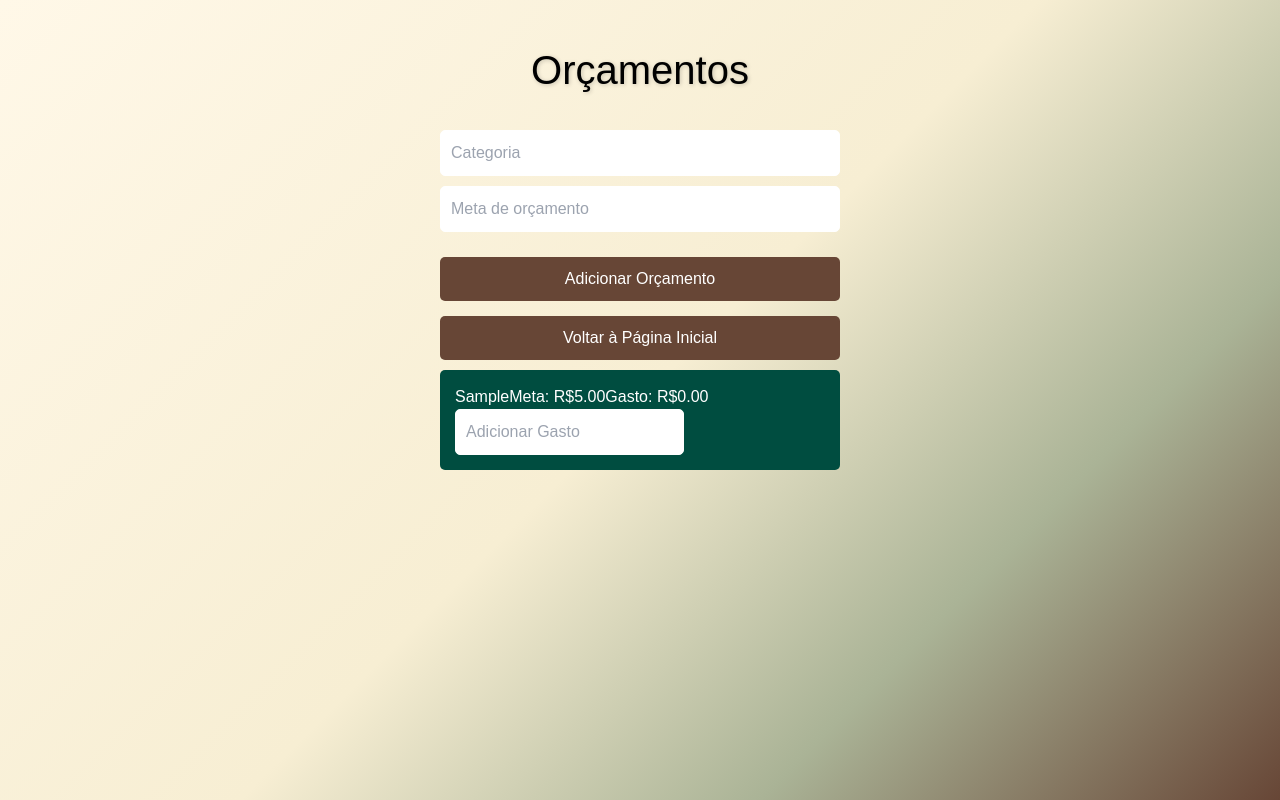
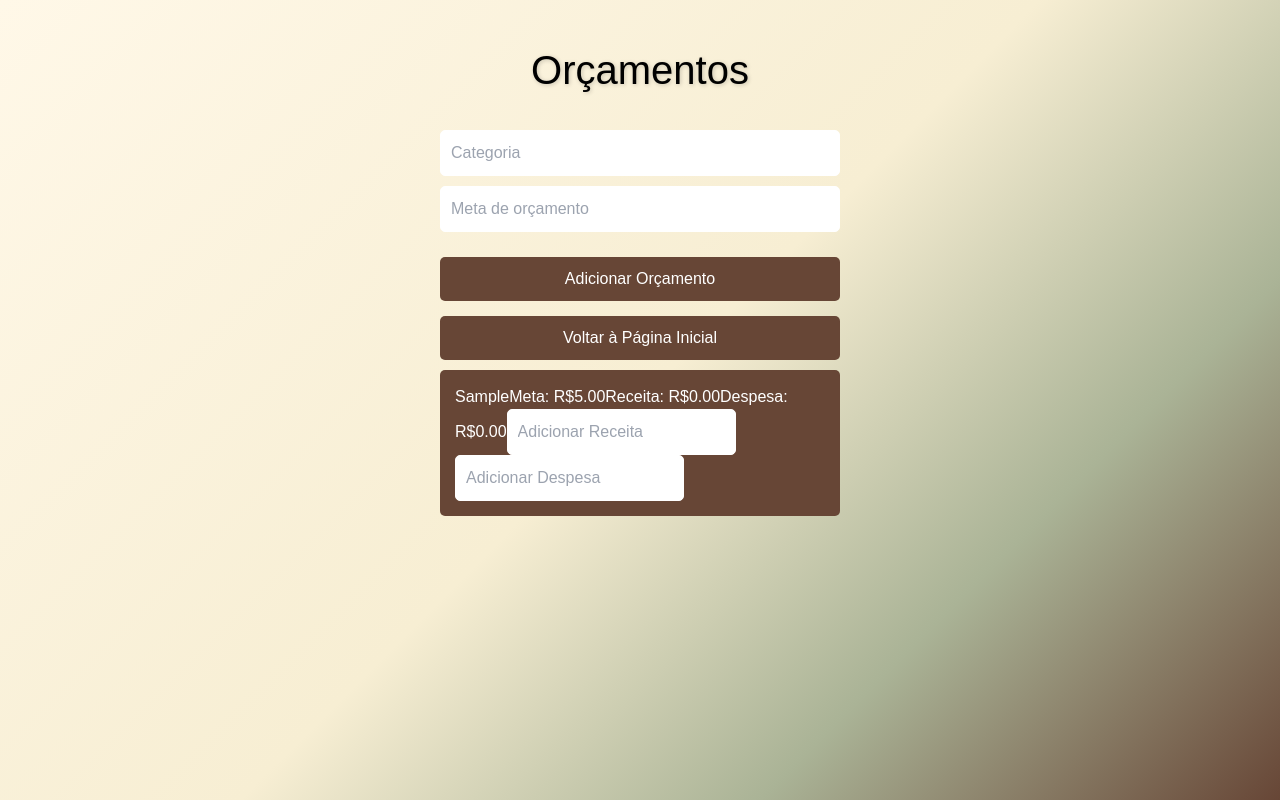
Before and after one commit to alvccpj/organiza-application, a Next.js app: page /orcamentos in a window 1280 px wide. Both pictures are taken after typing "Sample", "5" into the empty fields and a click on the button "Adicionar Orçamento". Built offline with nearby package versions, Linux system fonts and the light colour scheme.

Commit message:
add orcamentos

```diff
--- a/src/pages/orcamentos.js
+++ b/src/pages/orcamentos.js
@@ -24,34 +24,45 @@ export default function Orcamentos() {
 
   const adicionarOrcamento = () => {
     if (categoria && meta) {
-      const novoOrcamento = { categoria, meta: parseFloat(meta), gasto: 0 };
+      const novoOrcamento = {
+        categoria,
+        meta: parseFloat(meta),
+        receita: 0,
+        despesa: 0,
+      };
       setOrcamentos([...orcamentos, novoOrcamento]);
       setCategoria("");
       setMeta("");
     }
   };
 
-  const atualizarGasto = (index, valor) => {
+  const atualizarValor = (index, tipo, valor) => {
     const novoOrcamento = [...orcamentos];
-    novoOrcamento[index].gasto += parseFloat(valor);
+    const valorNumerico = parseFloat(valor) || 0;
+    novoOrcamento[index][tipo] += valorNumerico;
     setOrcamentos(novoOrcamento);
     verificarAlertas(novoOrcamento);
   };
 
   const verificarAlertas = (orcamentosAtualizados) => {
     const novosAlertas = orcamentosAtualizados
-      .filter((o) => o.gasto >= o.meta * 0.8) // Alerta para gastos acima de 80%
-      .map((o) =>
-        o.gasto >= o.meta
-          ? `Atenção: Orçamento para ${o.categoria} foi excedido!`
-          : `Aviso: Gastos com ${o.categoria} estão em 80% ou mais do orçamento.`
-      );
+      .map((o) => {
+        const saldoDisponivel = o.meta + o.receita - o.despesa;
+        const percentualGasto = (o.despesa / (o.meta + o.receita)) * 100;
+
+        if (percentualGasto >= 100) {
+          return `⚠️ Atenção: Orçamento para ${o.categoria} foi excedido!`;
+        } else if (percentualGasto >= 80) {
+          return `🔔 Aviso: Gastos com ${o.categoria} atingiram 80% ou mais do orçamento disponível.`;
+        }
+        return null;
+      })
+      .filter((alerta) => alerta !== null);
+
     setAlertas(novosAlertas);
   };
 
-  const handleBack = () => {
-    router.push("/"); // Redireciona para a página inicial
-  };
+  const handleBack = () => router.push("/");
 
   return (
     <div className={styles.container}>
@@ -86,11 +97,18 @@ export default function Orcamentos() {
           <li key={index} className={styles.li}>
             <span>{orc.categoria}</span>
             <span>Meta: R${orc.meta.toFixed(2)}</span>
-            <span>Gasto: R${orc.gasto.toFixed(2)}</span>
+            <span>Receita: R${orc.receita.toFixed(2)}</span>
+            <span>Despesa: R${orc.despesa.toFixed(2)}</span>
             <input
               type="number"
-              placeholder="Adicionar Gasto"
-              onChange={(e) => atualizarGasto(index, e.target.value)}
+              placeholder="Adicionar Receita"
+              onChange={(e) => atualizarValor(index, "receita", e.target.value)}
+              className={styles.input}
+            />
+            <input
+              type="number"
+              placeholder="Adicionar Despesa"
+              onChange={(e) => atualizarValor(index, "despesa", e.target.value)}
               className={styles.input}
             />
           </li>
--- a/src/styles/Orcamentos.module.css
+++ b/src/styles/Orcamentos.module.css
@@ -15,7 +15,7 @@
 
 .title {
   font-size: 2.5rem;
-    color: #000000;
+  color: #000;
   margin-top: 20px;
   margin-bottom: 30px;
   text-align: center;
@@ -38,21 +38,8 @@
   color: #000;
 }
 
-/* .addButton {
-  padding: 10px;
-  background-color: #004d40;
-  color: white;
-  border: none;
-  border-radius: 5px;
-  cursor: pointer;
-  width: 100%;
-}
-
-.addButton:hover {
-  background-color: #00796b;
-} */
-
-.addButton, .backButton {
+.addButton,
+.backButton {
   padding: 10px;
   background-color: #674636;
   color: white;
@@ -64,7 +51,8 @@
   margin-top: 15px;
 }
 
-  .addButton:hover, .backButton:hover {
+.addButton:hover,
+.backButton:hover {
   background-color: #aab396;
 }
 
@@ -77,7 +65,7 @@
 }
 
 .li {
-  background-color: #004d40;
+  background-color: #674636;
   margin-bottom: 10px;
   padding: 15px;
   border-radius: 5px;
```
Lines whose indentation alone changed are shown as unchanged.
